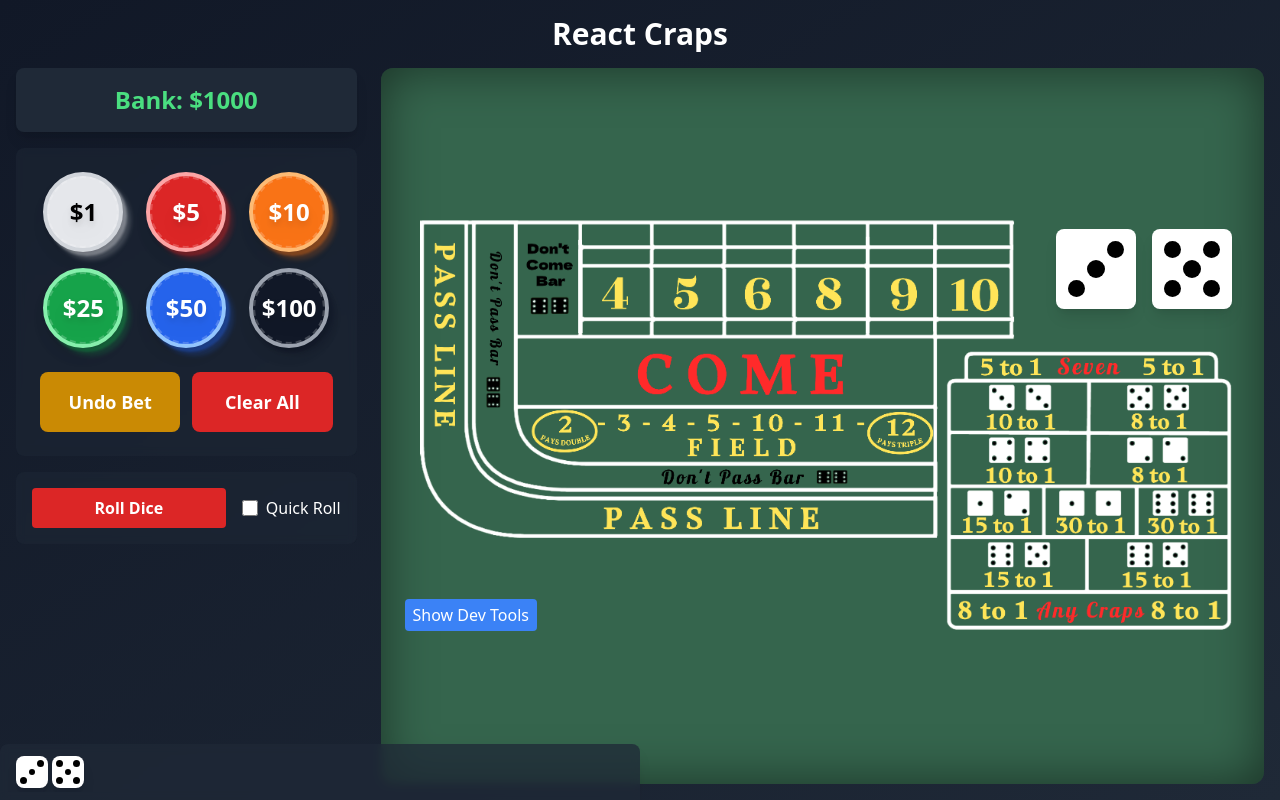
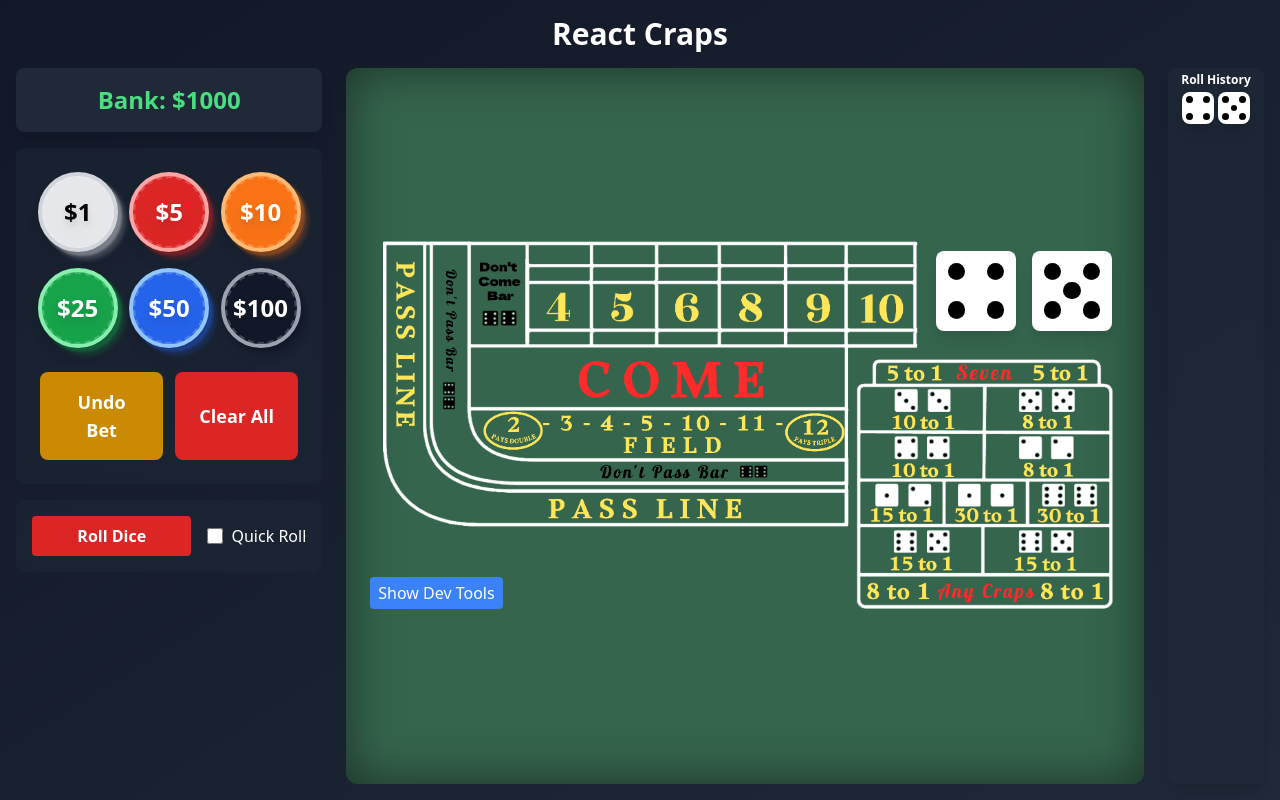
Before and after one commit to adamnelsonarcher/react-craps, a React (Create React App) app: page / in a window 1280 px wide. Both pictures are taken after a click on the button "Roll Dice". Built offline with nearby package versions, Linux system fonts and the light colour scheme.

Commit message:
moved roll history

```diff
--- a/src/App.tsx
+++ b/src/App.tsx
@@ -18,6 +18,8 @@ const App: React.FC = () => {
   const [selectedChipValue, setSelectedChipValue] = useState<number | null>(null);
   const tableRef = useRef<CrapsTableRef>(null);
   const [quickRoll, setQuickRoll] = useState(false);
+  const [animationDice, setAnimationDice] = useState({ die1: 1, die2: 1 });
+  const [animationInterval, setAnimationInterval] = useState<NodeJS.Timeout | null>(null);
 
   const handleRoll = () => {
     if (isRolling) return;
@@ -35,9 +37,24 @@ const App: React.FC = () => {
     } else {
       // Roll with animation
       setIsRolling(true);
+
+      // Start the animation interval
+      const interval = setInterval(() => {
+        setAnimationDice({
+          die1: Math.floor(Math.random() * 6) + 1,
+          die2: Math.floor(Math.random() * 6) + 1
+        });
+      }, 100); // Change numbers every 100ms
+
+      setAnimationInterval(interval);
+
+      // Final roll after animation
       setTimeout(() => {
         const die1 = Math.floor(Math.random() * 6) + 1;
         const die2 = Math.floor(Math.random() * 6) + 1;
+
+        clearInterval(interval);
+        setAnimationInterval(null);
         setDice({ die1, die2 });
         setRollHistory(prev => [{
           die1,
@@ -48,6 +65,15 @@ const App: React.FC = () => {
       }, 1000);
     }
   };
+
+  // Cleanup interval on unmount
+  React.useEffect(() => {
+    return () => {
+      if (animationInterval) {
+        clearInterval(animationInterval);
+      }
+    };
+  }, [animationInterval]);
 
   return (
     <div className="relative h-screen w-screen p-4 flex flex-col bg-gradient-to-br from-gray-900 to-gray-800">
@@ -75,7 +101,7 @@ const App: React.FC = () => {
           />
         </div>
 
-        {/* Right side - Table */}
+        {/* Center - Table */}
         <div className="flex-[2.5] flex items-center justify-center bg-felt-green rounded-xl p-4 shadow-table">
           <div className="w-full aspect-[2/1] relative">
             <CrapsTable
@@ -84,27 +110,30 @@ const App: React.FC = () => {
             />
             {/* Dice in top right */}
             <div className="absolute top-4 right-4 flex gap-4 z-10">
-              <Dice value={dice.die1} isRolling={isRolling} />
-              <Dice value={dice.die2} isRolling={isRolling} />
-            </div>
+              <Dice value={isRolling ? animationDice.die1 : dice.die1} isRolling={isRolling} />
+              <Dice value={isRolling ? animationDice.die2 : dice.die2} isRolling={isRolling} />
             </div>
           </div>
         </div>
 
-      {/* History overlay */}
-      <div className="fixed bottom-0 left-0 right-1/2 bg-gray-800/75 rounded-t-lg p-2 shadow-lg backdrop-blur-sm">
-        <div className="flex gap-2 overflow-x-auto scrollbar-hide">
-          {rollHistory.map((roll, index) => (
+        {/* Right side - Roll History */}
+        <div className="w-24 bg-gray-800/75 rounded-lg p-1 shadow-lg backdrop-blur-sm">
+          <h2 className="text-white font-bold text-xs mb-1 text-center">Roll History</h2>
+          <div className="flex flex-col-reverse gap-1">
+            {rollHistory.length === 0 ? (
+              <div className="text-gray-400 text-center italic text-xs">No rolls yet</div>
+            ) : (
+              rollHistory.map((roll, index) => (
                 <div
-              key={index}
-              className="flex items-center gap-1 px-2 py-1 rounded whitespace-nowrap animate-slideIn"
+                  key={`roll-${roll.die1}-${roll.die2}-${Date.now()}-${index}`}
+                  className="flex justify-center gap-1 animate-slideIn"
                 >
-              <div className="flex gap-1">
                   <Dice value={roll.die1} isRolling={false} size="small" />
                   <Dice value={roll.die2} isRolling={false} size="small" />
                 </div>
+              ))
+            )}
           </div>
-          ))}
         </div>
       </div>
     </div>
```
Lines whose indentation alone changed are shown as unchanged.
